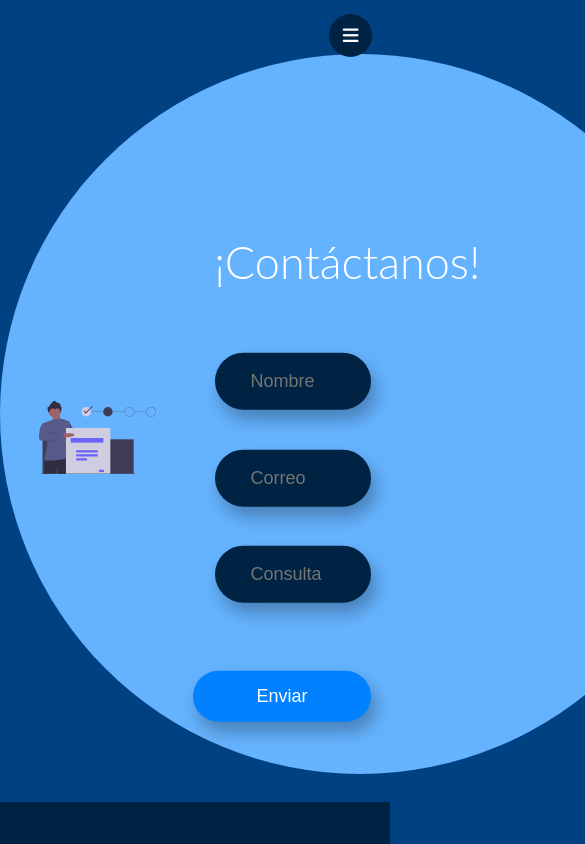
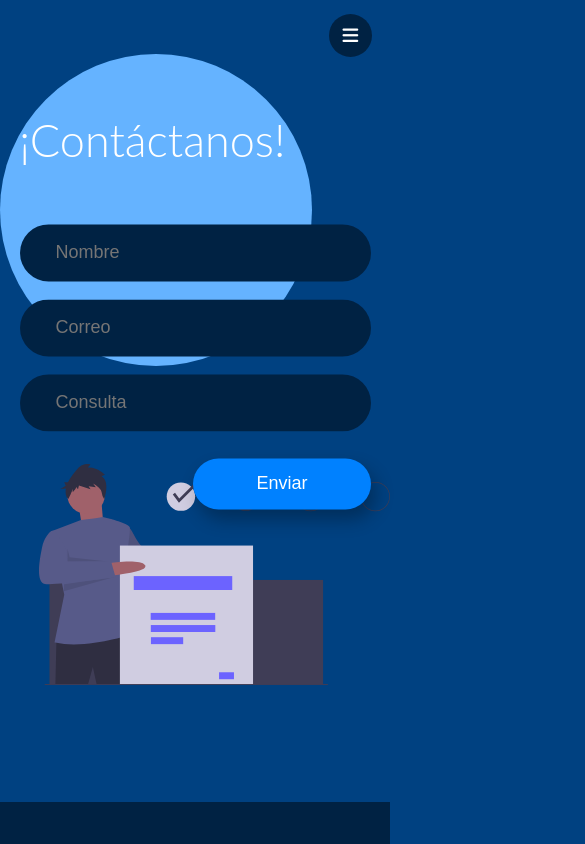
Before and after one commit to RickSandov/GG_mkt, a website: page contacto.html in a window 390 px wide. Shown: the top 844 px of the page, 585 px wide, since content can reach past the window. Drawn offline with nearby package versions, Linux system fonts and the light colour scheme.

Commit message:
Responsive Done

```diff
--- a/contacto.html
+++ b/contacto.html
@@ -13,17 +13,18 @@
     <div class="contact">
         <nav class="res-nav">
             <input type="checkbox" id="check">
-            <label for="check" class="nav-check"><i class="fas fa-bars"></i></label>
+            <label for="check" data-aos="popUp" class="nav-check"><i class="fas fa-bars"></i></label>
             <ul>
-                <li><a href="index.html" >Inicio</a></li>
+                <li><a href="index.html">Inicio</a></li>
                 <li><a href="proyectos.html">Proyectos</a></li>
                 <li><a href="nosotros.html">Nosotros</a></li>
-                <li class="active" ><a href="contacto.html">Contacto</a></li>
+                <li class="active"><a href="contacto.html">Contacto</a></li>
             </ul>
         </nav>
         <div class="contact__circle" data-aos-once="true" data-aos="popUp"></div>
         <div class="contact__circle" data-aos-once="true" data-aos="popUp"></div>
         <div class="contact__circle" data-aos-once="true" data-aos="popUp"></div>
+        <div class="contact-body">
             <img src="assets/contact.svg" alt="" class="contact__img" data-aos-once="true" data-aos="appear">
             <div class="contact__form" data-aos-once="true" data-aos="appear">
                 <h2>¡Contáctanos!</h2>
@@ -31,6 +32,7 @@
                 <input type="text" placeholder="Correo">
                 <input type="text" placeholder="Consulta">
                 <button class="btn btn-white">Enviar</button>
+            </div>
         </div>
     </div>
 
--- a/sass/base/_base.scss
+++ b/sass/base/_base.scss
@@ -34,6 +34,7 @@ body {
 
     box-sizing: border-box;
     animation-fill-mode: backwards;
+
 }
 
 a {
--- a/sass/components/_nav.scss
+++ b/sass/components/_nav.scss
@@ -1,15 +1,9 @@
-// .normal-nav {
-//     @include navigation;
-// }
 
 .active {
     & a {
         background-color: $color-ggmkt;
         border-radius: 5rem;
 
-        // &:hover {
-
-        // }
 
         @include respond(tab-port) {
             background: none;
@@ -70,6 +64,7 @@
 
     #check {
         display: none;
+
     }
 
     @include respond(tab-port) {
@@ -79,6 +74,7 @@
 
         .nav-check {
             display: block;
+            animation-delay: 2s !important;
         }
 
         & ul {
--- a/sass/layout/_projects-clients.scss
+++ b/sass/layout/_projects-clients.scss
@@ -1,7 +1,7 @@
 .clients {
     position: relative;
     max-width: 80%;
-    margin: 4rem auto 0 auto;
+    margin: 0 auto;
     animation-delay: 2.3s !important;
     backface-visibility: hidden;
     animation-fill-mode: backwards;
@@ -54,7 +54,7 @@
     }
 
     @include respond(phone){
-        margin-top: -20rem;
+        top: -13rem;
 
         & h3 {
             font-size: 4rem;
--- a/sass/pages/_contacto.scss
+++ b/sass/pages/_contacto.scss
@@ -7,25 +7,30 @@
         position: absolute;
         border-radius: 50rem;
 
+        $contact-circle1: 45vw;
+        $contact-circle2: 30vw;
+        $contact-circle3: 20vw;
+
+        $contact-circle2-left: 60%;
+        $contact-circle3-left: 50%;
 
         &:nth-child(2) {
-            height: 50rem;
-            width: 50rem;
+            height: $contact-circle2;
+            width: $contact-circle2;
             top: 6rem;
-            left: 110rem;
+            left: $contact-circle2-left;
         }
 
         &:nth-child(3) {
-            height: 35rem;
-            width: 35rem;
+            height: $contact-circle3;
+            width: $contact-circle3;
             top: 70rem;
-            left: 90rem;
+            left: $contact-circle3-left;
         }
 
         &:nth-child(4) {
-            height: 80rem;
-            width: 80rem;
-            top: rem;
+            height: $contact-circle1;
+            width: $contact-circle1;
         }
     }
 
@@ -42,6 +47,10 @@
         width: 30%;
 
         animation-delay: 1.2s !important;
+
+        @include respond(tab-land){
+            width: 40%;
+        }
     }
 
     &__form {
@@ -61,7 +70,6 @@
             width: 100%;
             padding: 2rem 0 2rem 4rem;
             color: #fff;
-            margin: 8px 0;
             display: inline-block;
             border: none;
             border-radius: 5rem;
@@ -95,4 +103,56 @@
         }
 
     }
+
+    @include respond(tab-port){
+        position: static;
+
+        &__circle {
+            display: none;
+
+            &:nth-child(2) {
+                display: block;
+                position: absolute;
+                height: 80vw;
+                width: 80vw;
+                top: 6rem;
+                overflow: hidden;
+                left: 0;
+                // left: $contact-circle2-left;
+            }
+
+        }
+
+        &__form {
+            position: static;
+            width: 90%;
+
+            & input {
+                margin-bottom: 2rem;
+                box-shadow: none;
+            }
+
+            & button {
+                margin-top: 1rem;
+            }
+        }
+
+        &__img {
+            width: 90%;
+
+            @include respond(phone){
+                top: 55%;
+            }
+        }
+    }
 }
+
+@include respond(tab-port){
+    .contact-body {
+        display: flex;
+        flex-direction: column;
+        align-items: center;
+        justify-content: center;
+        margin-top: 20rem;
+    }
+}
--- a/sass/pages/_nosotros.scss
+++ b/sass/pages/_nosotros.scss
@@ -173,7 +173,7 @@
     }
 
     @include respond(tab-port){
-        margin: -25rem auto 5rem auto;
+        margin: -14rem auto 5rem auto;
         position: static;
         width: 98%;
 
```
Also changed, not shown: index.html (+1 -1 lines), nosotros.html (+1 -1 lines), proyectos.html (+1 -1 lines), css/style.css. Lines whose indentation alone changed are shown as unchanged.
